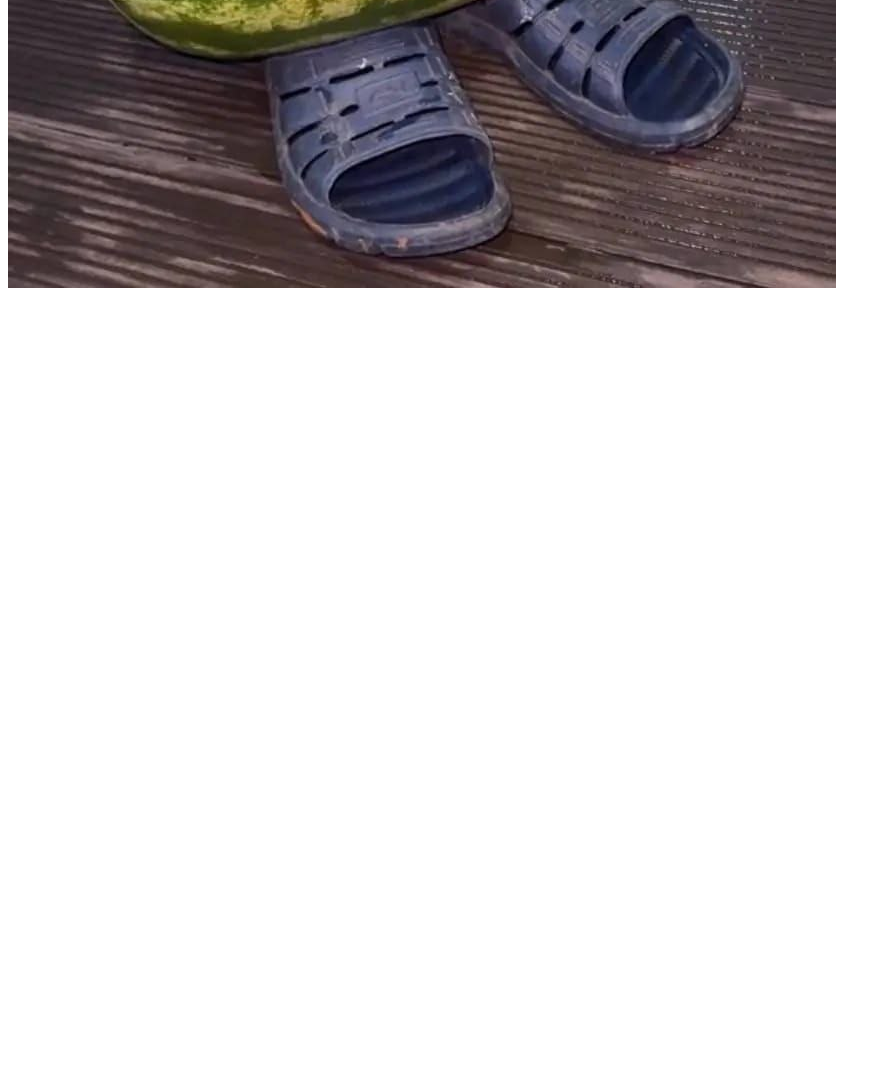
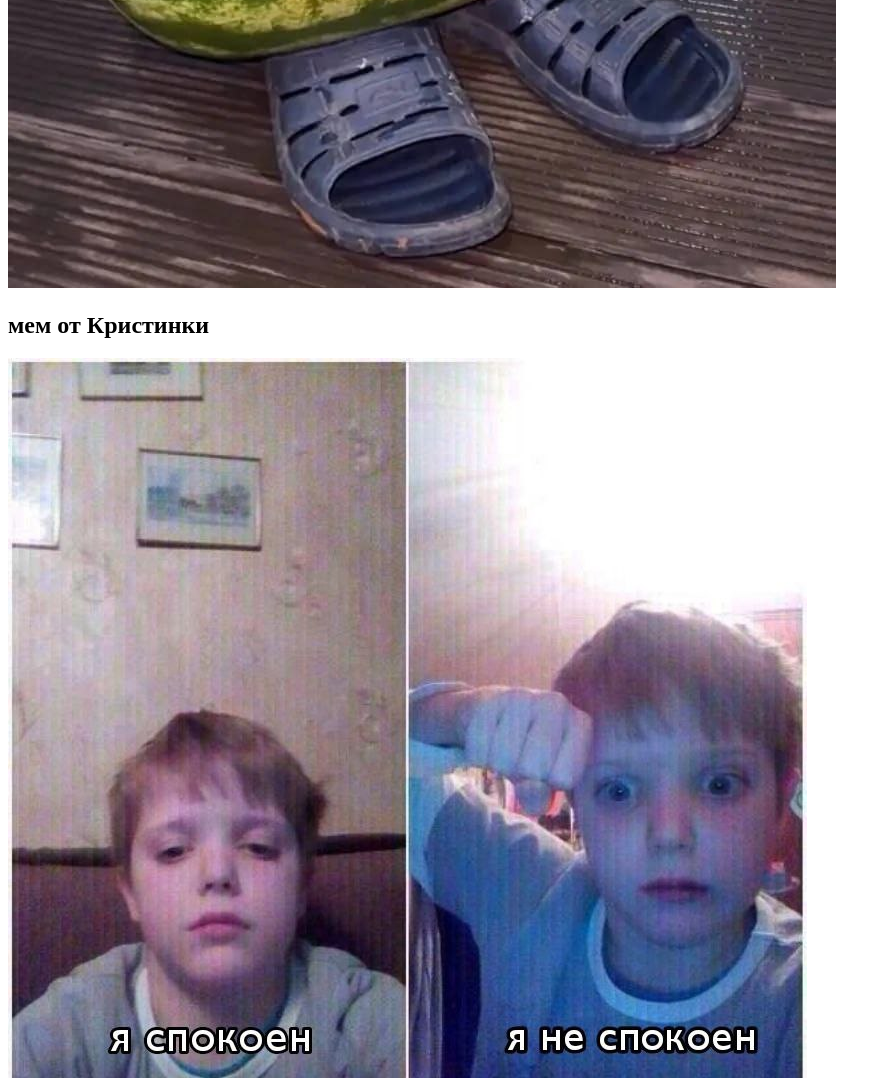
Before and after one commit to s3reg/web__2, a plain HTML site: page index.html in a window 1280 px wide. Shown: the part 1657-2747 px from the top of the page, without its empty margins (0-891 px from the left). Before the commit the page ends 1957 px from the top, so only its background shows below. Drawn offline with Linux system fonts and the light colour scheme.

Commit message:
Ворвалась Кристина

```diff
--- a/index.html
+++ b/index.html
@@ -18,6 +18,10 @@
             <h2>мем от тимура</h2>
             <img src="web2.jpg" alt="Мем от Даши">
         </div>
+        <div class="card">
+            <h2>мем от Кристинки</h2>
+            <img src="мм.jpg" alt="Мем от Кристинки">
+        </div>
     </div>
 </body>
 
```
Also changed, not shown: мм.jpg (added).
